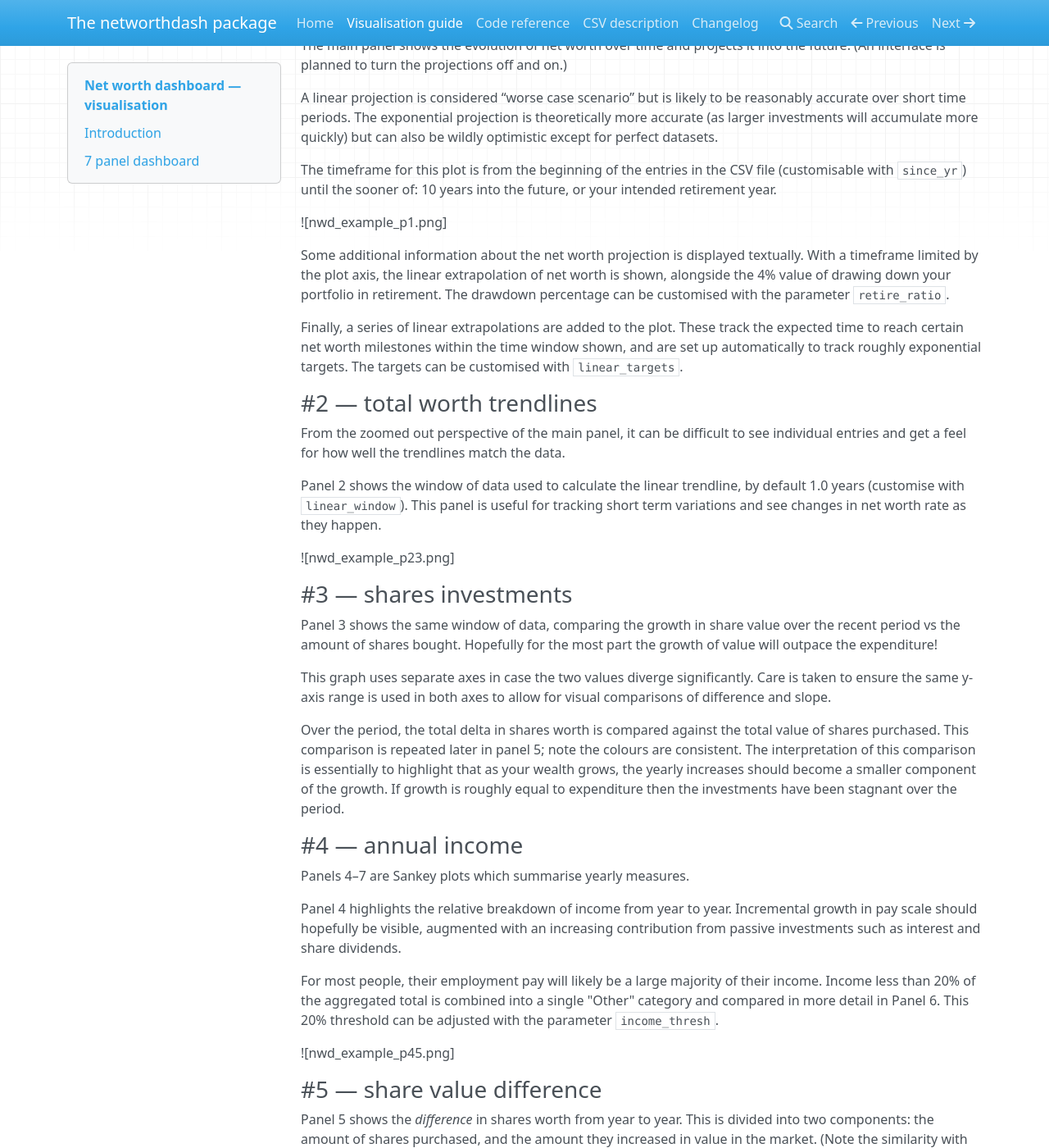
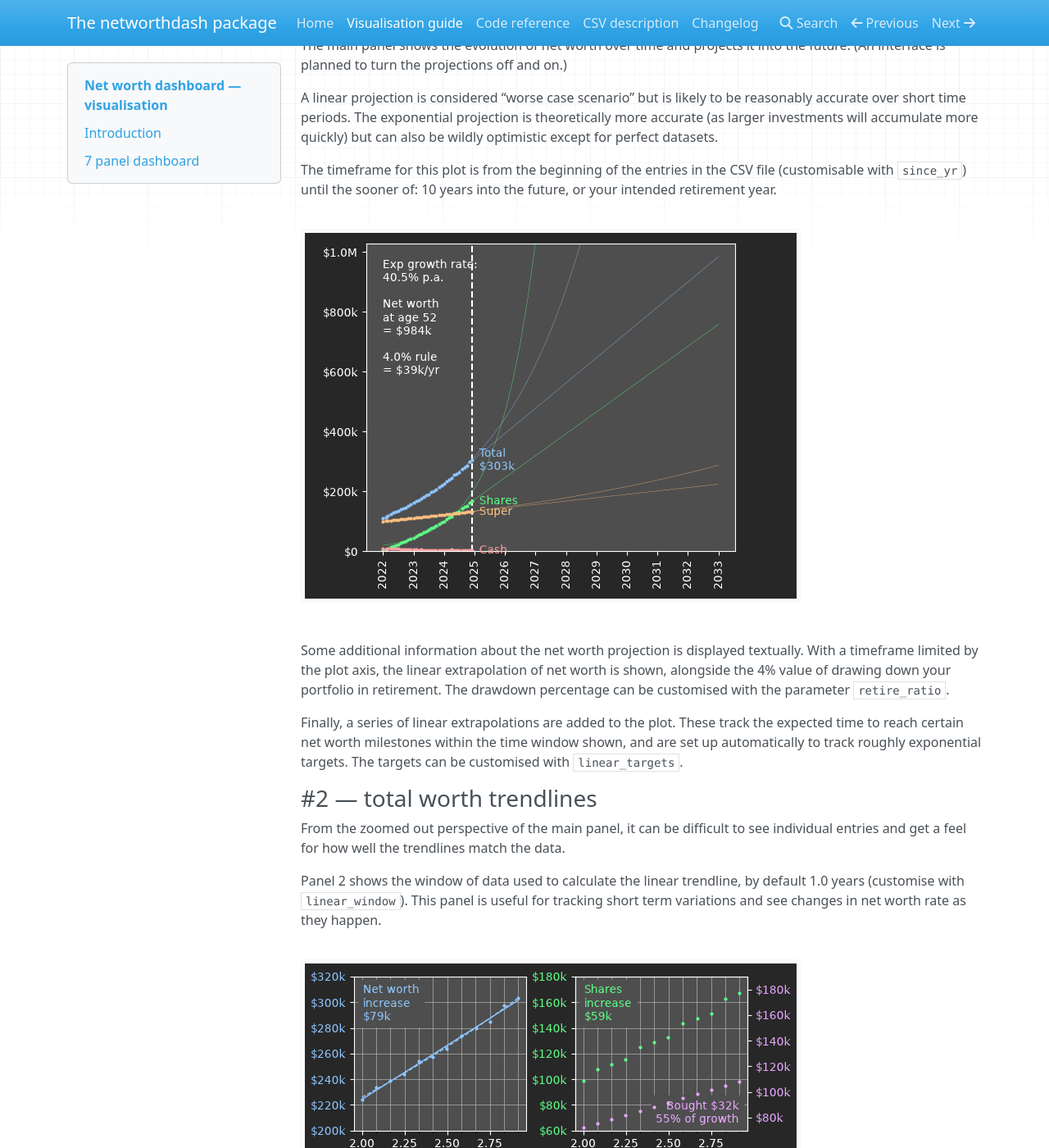
Before and after one commit to wspr/networthdash, an MkDocs documentation site: the page built from docs/visualisation.md, in a window 1280 px wide and 1400 px high, scrolled down 1656 px. Shown: the whole window at 82% size. Built offline with MkDocs 1.6.1, drawn with Linux system fonts in a browser that asks for light colours; nearby versions of some CDN libraries; some of the changed text lies outside the part shown.

Commit message:
half asleep today

```diff
--- a/docs/visualisation.md
+++ b/docs/visualisation.md
@@ -18,7 +18,7 @@ A linear projection is considered “worse case scenario” but is likely to be
 
 The timeframe for this plot is from the beginning of the entries in the CSV file (customisable with `since_yr`) until the sooner of: 10 years into the future, or your intended retirement year.
 
-![nwd_example_p1.png]
+![Panel 1.](nwd_example_p1.png)
 
 Some additional information about the net worth projection is displayed textually. With a timeframe limited by the plot axis, the linear extrapolation of net worth is shown, alongside the 4% value of drawing down your portfolio in retirement. The drawdown percentage can be customised with the parameter `retire_ratio`.
 
@@ -30,7 +30,7 @@ From the zoomed out perspective of the main panel, it can be difficult to see in
 
 Panel 2 shows the window of data used to calculate the linear trendline, by default 1.0 years (customise with `linear_window`). This panel is useful for tracking short term variations and see changes in net worth rate as they happen.
 
-![nwd_example_p23.png]
+![Panels 2 and 3.](nwd_example_p23.png)
 
 ### #3 — shares investments
 
@@ -48,7 +48,7 @@ Panel 4 highlights the relative breakdown of income from year to year. Increment
 
 For most people, their employment pay will likely be a large majority of their income. Income less than 20% of the aggregated total is combined into a single "Other" category and compared in more detail in Panel 6. This 20% threshold can be adjusted with the parameter `income_thresh`.
 
-![nwd_example_p45.png]
+![Panels 4 and 5.](nwd_example_p45.png)
 
 ### #5 — share value difference
 
@@ -62,7 +62,7 @@ The y-axis of panels 4 and 5 are forced equal to allow visual comparison between
 
 This panel is purely designed to dive into the detail of your "Other" income streams. Since for many people the majority of this income will come from shares dividends, the placement of this panel alongside panel 7 allows visual comparison of your increase in dividends as your share portfolio increases.
 
-![nwd_example_p67.png]
+![Panels 6 and 7.](nwd_example_p67.png)
 
 ### #7 — share portfolio breakdown
 
```
Also changed, not shown: docs/csv.md (+1 -1 lines), docs/index.md (+3 -3 lines).
